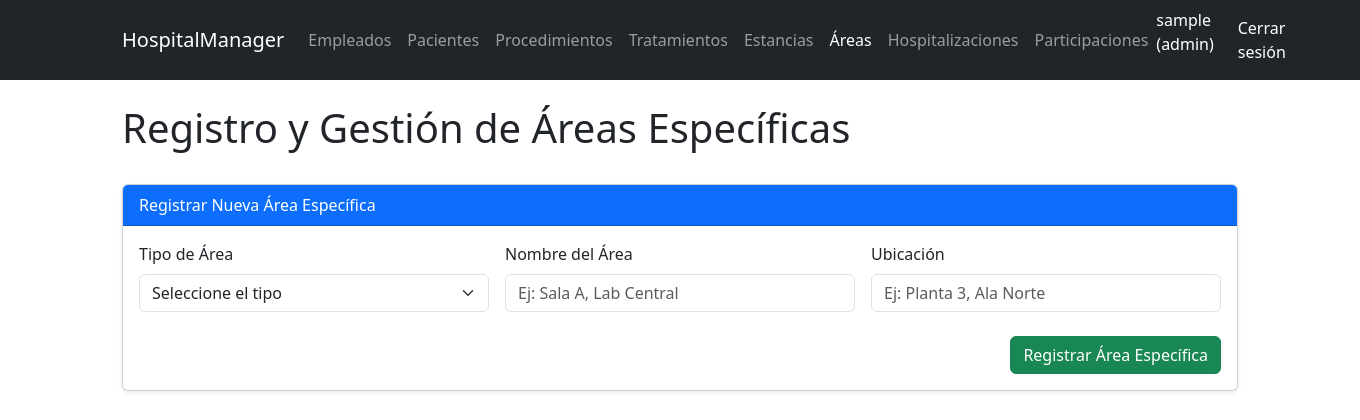
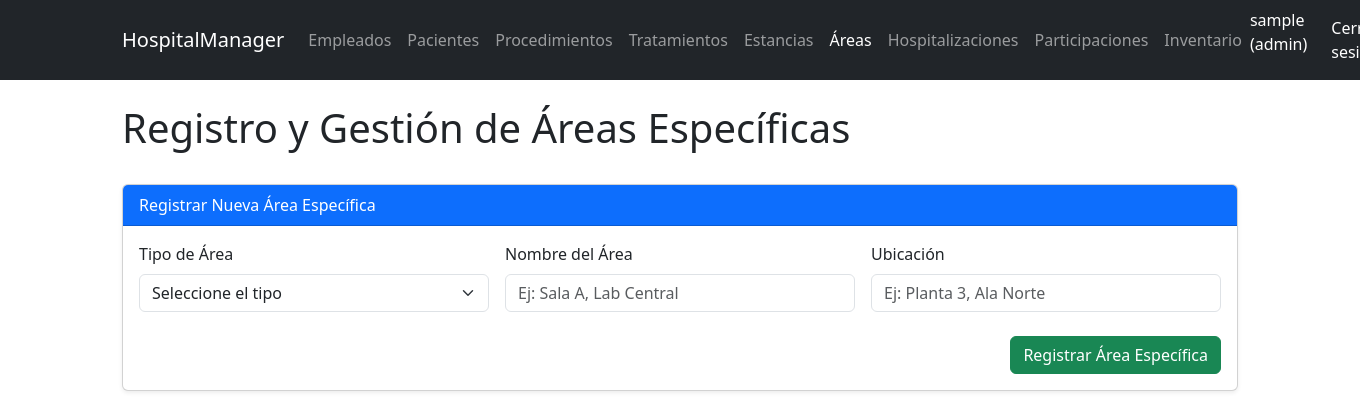
Before and after one commit to andrulokuras/gestionHospitalaria, a Flask app: page /areas in a window 1360 px wide. Shown: the top 420 px of that part. Run offline with Flask 3, Linux system fonts and the light colour scheme; the visitor is signed in with stand-in values (Sample User, id 1); data that the repository does not hold is empty; the page is wider than the window, and the part outside it is not shown.

Commit message:
Update base.html

```diff
--- a/templates/base.html
+++ b/templates/base.html
@@ -68,6 +68,11 @@
                href="{{ url_for('gestion_participaciones') }}">Participaciones</a>
         </li>
 
+        <li class="nav-item">
+            <a class="nav-link {% if request.endpoint == 'gestion_inventario' %}active{% endif %}"
+            href="{{ url_for('gestion_inventario') }}">Inventario</a>
+        </li>
+
     {# =====================================================
        MÉDICO: Pacientes, Procedimientos, Tratamientos, Estancias, Hospitalizaciones
        ===================================================== #}
@@ -121,6 +126,11 @@
         <li class="nav-item">
             <a class="nav-link {% if request.endpoint == 'gestion_hospitalizaciones' %}active{% endif %}"
                href="{{ url_for('gestion_hospitalizaciones') }}">Hospitalizaciones</a>
+        </li>
+
+        <li class="nav-item">
+            <a class="nav-link {% if request.endpoint == 'gestion_inventario' %}active{% endif %}"
+                href="{{ url_for('gestion_inventario') }}">Inventario</a>
         </li>
 
     {# =====================================================
```
